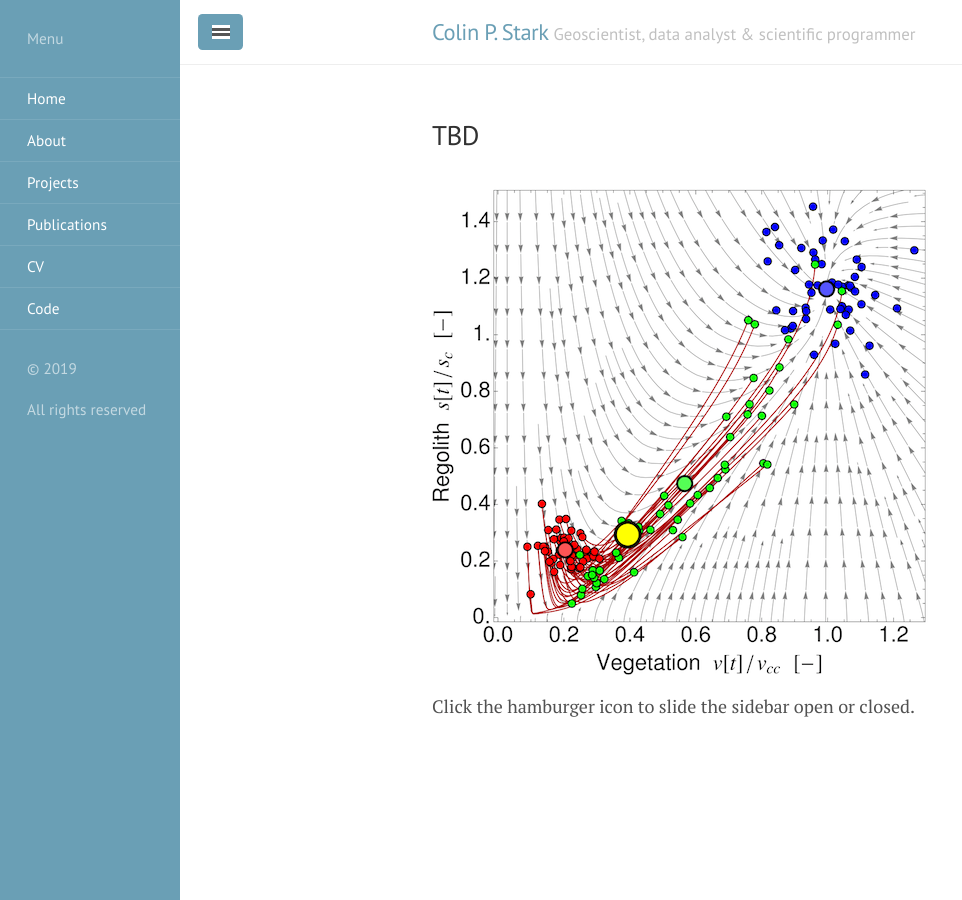
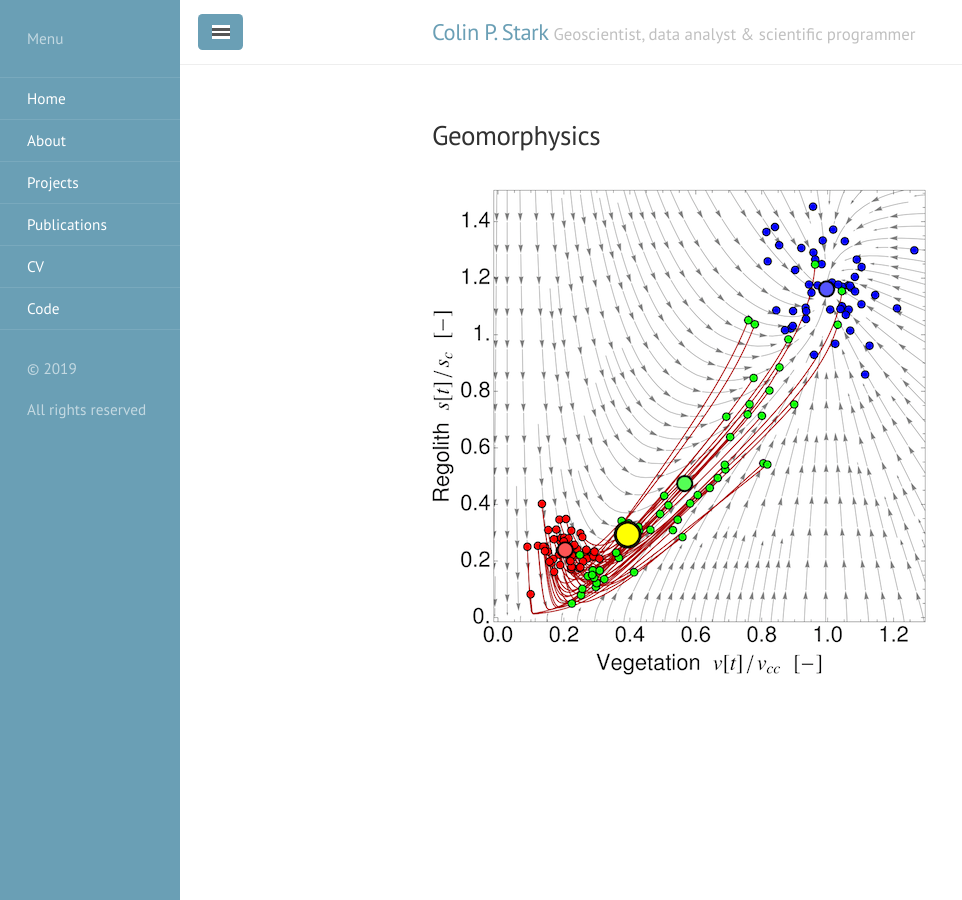
Before and after one commit to cstarkjp/cstarkjp.github.io, a Jekyll site: the page built from index.html, in a window 1280 px wide. Shown: the whole page, without its empty margins (0-962 px from the left). Built offline with Jekyll 4.4.1, drawn with Linux system fonts in a browser that asks for light colours; the list of posts is cut into pages by our own code.

Commit message:
Revise home

```diff
--- a/index.html
+++ b/index.html
@@ -4,15 +4,15 @@ title: Home
 ---
 
 <div class="blurb">
-<h2> TBD </h2>
+<h2> Geomorphysics </h2>
 
 <p>
 	<img src="img/phasePortrait.png" alt="Ecogeomorphic dynamics">
 	<!-- <img src="img/Japan_sinuosity.png" alt="Japan bedrock channel sinuosity">	 -->
 </p>
-<p>
+<!-- <p>
 	Click the hamburger icon to slide the sidebar open or closed.
-</p>
+</p> -->
 
 </div>
 
```
